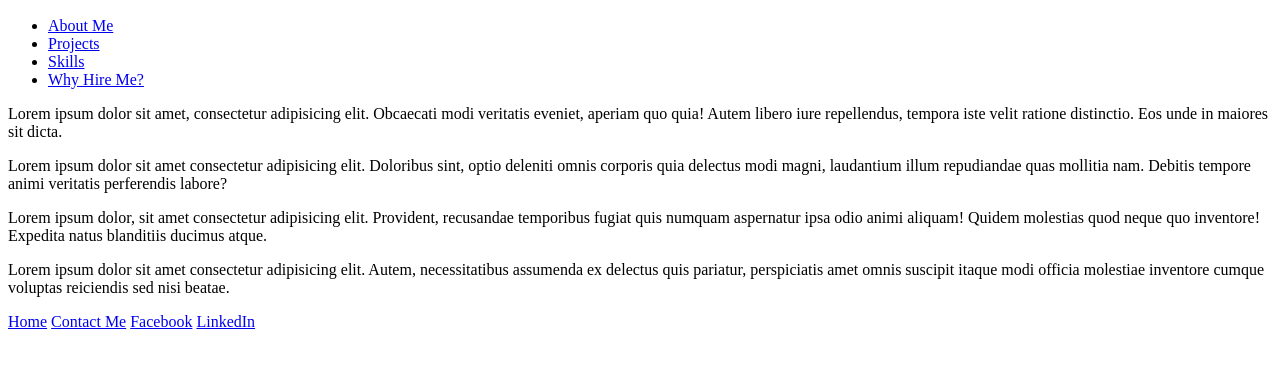
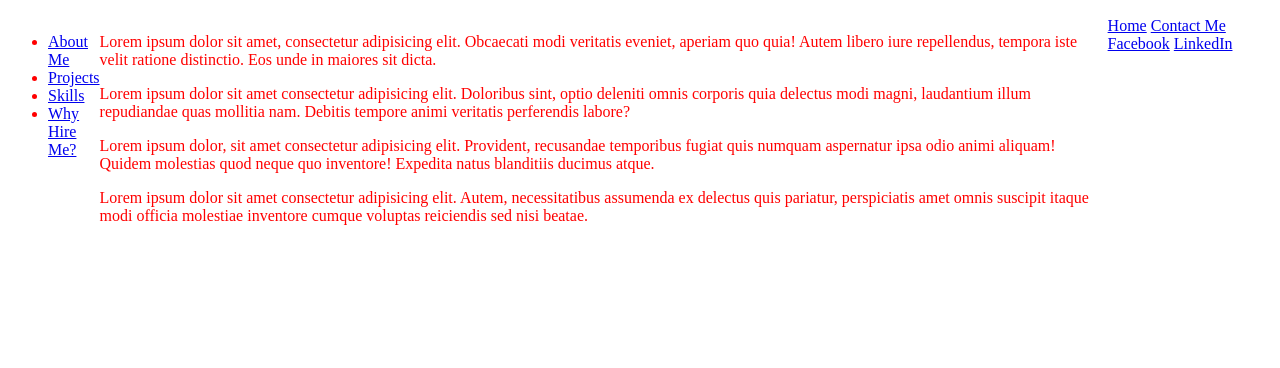
Before and after one commit to bclark12/github-portfolio, a plain HTML site: page index.html in a window 1280 px wide. Shown: the part 110-478 px from the top of the page. Drawn offline with Linux system fonts and the light colour scheme.

Commit message:
added div class articles and made css progress

```diff
--- a/css/main.css
+++ b/css/main.css
@@ -0,0 +1,15 @@
+
+main {
+    display: flex;
+    justify-content: flex-start;
+    color:red
+}
+body{
+    background-color: white;
+}
+
+.main {
+    display: flex;
+    flex-direction: row;
+    color: red;
+}
--- a/index.html
+++ b/index.html
@@ -30,6 +30,7 @@
 
             </ul>
         </nav>
+        <div class="articles">
             <article>
                 <p>Lorem ipsum dolor sit amet, consectetur adipisicing elit. Obcaecati modi veritatis eveniet, aperiam quo quia! Autem libero iure repellendus, tempora iste velit ratione distinctio. Eos unde in maiores sit dicta.</p>
             </article>
@@ -42,16 +43,17 @@
             <article>
                 <p>Lorem ipsum dolor sit amet consectetur adipisicing elit. Autem, necessitatibus assumenda ex delectus quis pariatur, perspiciatis amet omnis suscipit itaque modi officia molestiae inventore cumque voluptas reiciendis sed nisi beatae.</p>
             </article>
+        </div>
         <aside>
-
+            <a href="#">Home</a>
+            <a href="#">Contact Me</a>
+            <a href="#">Facebook</a>
+            <a href="#">LinkedIn</a>
         </aside>
 
     </main>
     <footer>
-        <a href="#">Home</a>
-        <a href="#">Contact Me</a>
-        <a href="#">Facebook</a>
-        <a href="#">LinkedIn</a>
+
     </footer>
 
 </body>
```
Lines whose indentation alone changed are shown as unchanged.
